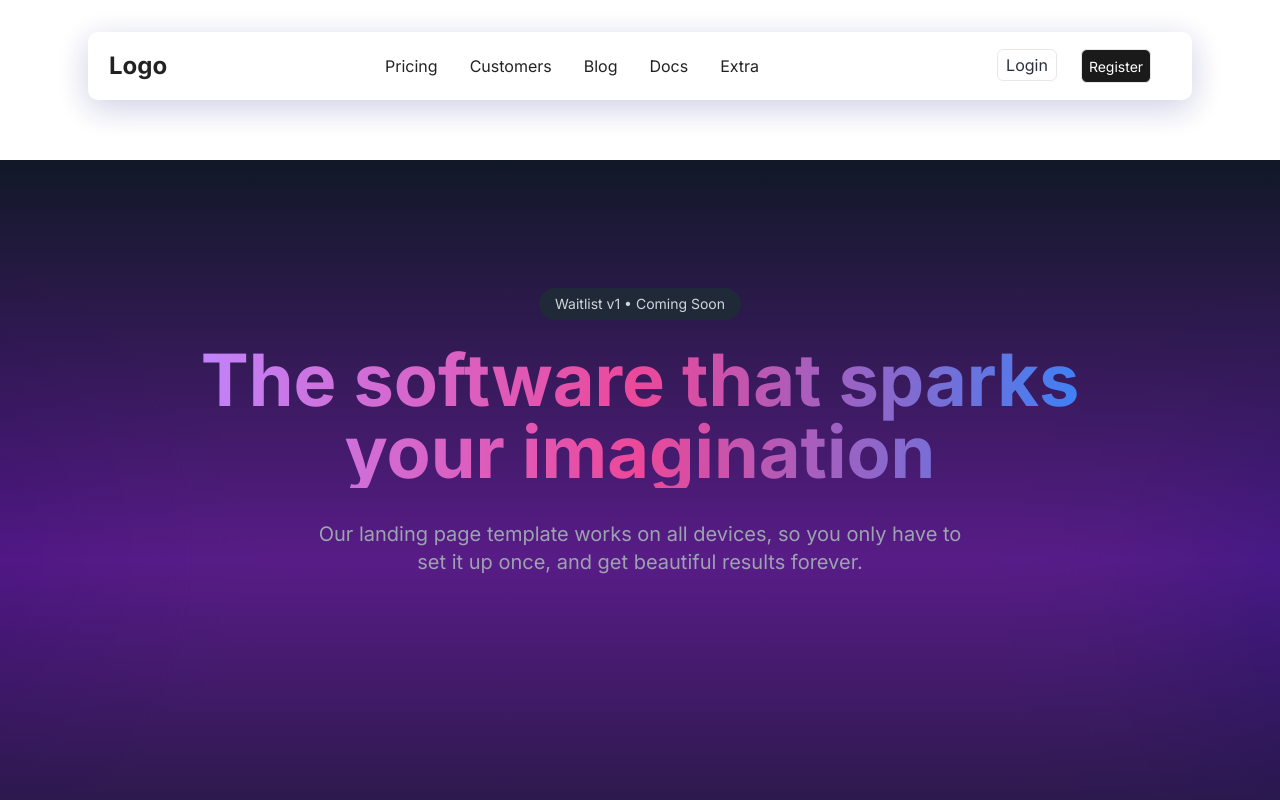
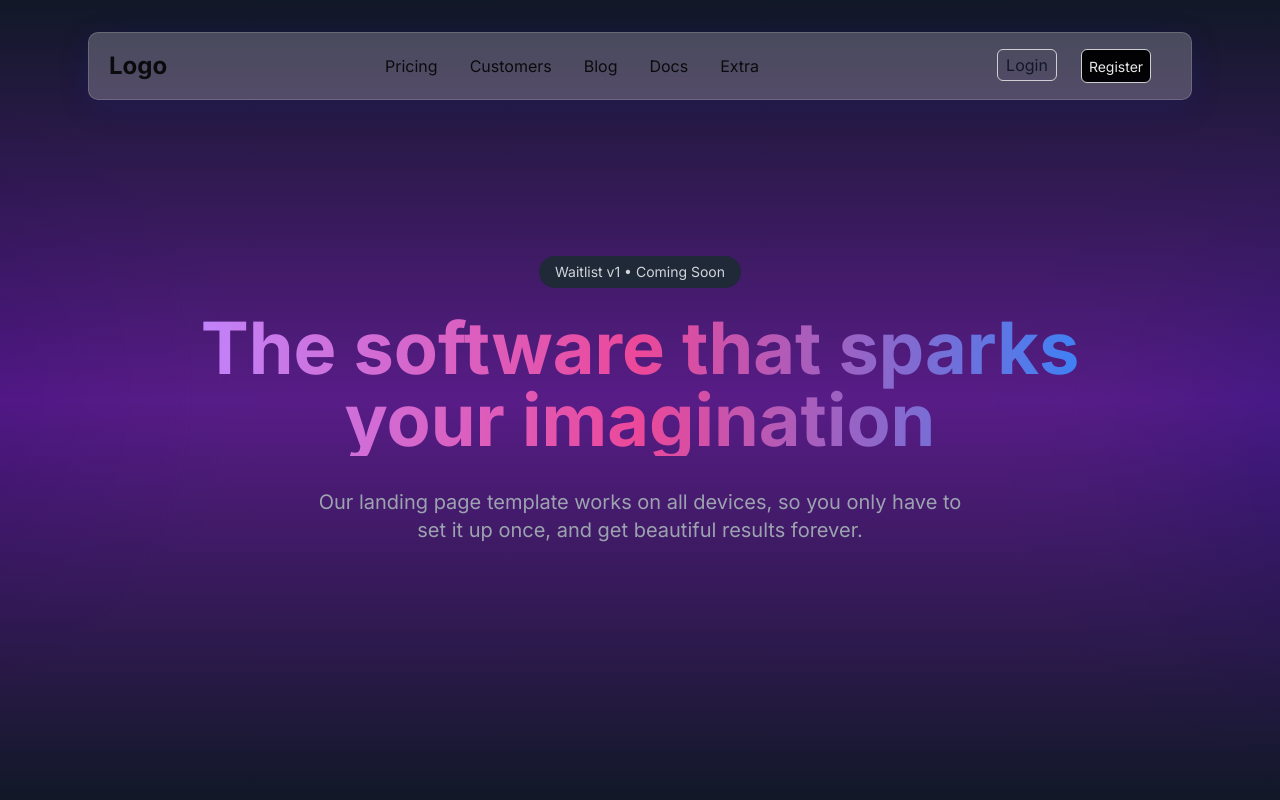
Before and after one commit to The-Dev-Hive/Talent-Trove-Client, a Next.js app: page / in a window 1280 px wide. Shown: the top 800 px of the page. Built offline with nearby package versions, Linux system fonts and the light colour scheme.

Commit message:
fix: #16 adjusted alignment of header elements for improved visual balance

```diff
--- a/src/app/(front)/page.tsx
+++ b/src/app/(front)/page.tsx
@@ -4,7 +4,7 @@ import WhyChooseUs from '@/components/homepage/WhyChooseUs';
 import Banner from '@/components/footer/Banner';
 const RootPage = () => {
   return (
-    <div className="py-12">
+    <div className="">
       <Hero />
       <TopJobCategoryList />
       <FeatureJob />
--- a/src/components/homepage/hero.tsx
+++ b/src/components/homepage/hero.tsx
@@ -2,7 +2,7 @@ import NeonGlow from '@/components/homepage/NeonGlow';
 
 export function Hero() {
   return (
-    <div className="min-h-screen bg-gradient-to-b from-gray-900 via-purple-900 to-gray-900 relative overflow-hidden">
+    <div className="min-h-screen flex justify-center items-center bg-gradient-to-b from-gray-900 via-purple-900 to-gray-900 relative overflow-hidden">
       <NeonGlow />
 
       <div className="relative pt-32 pb-20 px-4">
--- a/src/components/navbar/Navbar.tsx
+++ b/src/components/navbar/Navbar.tsx
@@ -28,7 +28,7 @@ const NavItems = () => {
 const Navbar = () => {
   const [isActive, setIsActive] = useState(false);
   return (
-    <header className="p-3 sticky top-0 z-50">
+    <header className="p-3 fixed w-[100vw] top-0 z-50">
       <div className="container mx-auto  max-w-[1104px]  rounded-3xl  px-5 py-4 mt-5   opacity-[90%]   glass-effect">
         <nav className="flex justify-between items-center ">
           <div className="text-2xl font-bold">Logo</div>
```
Also changed, not shown: 1 other file (tests, documents, lock files or other folders).
